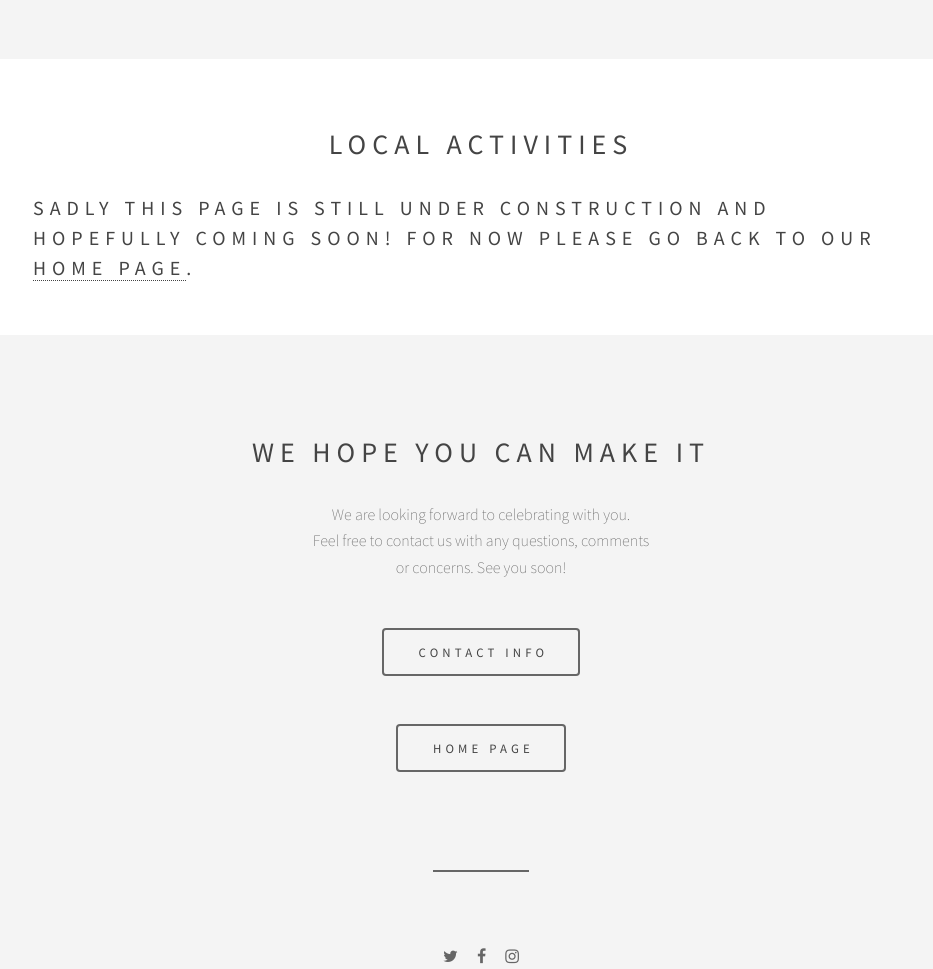
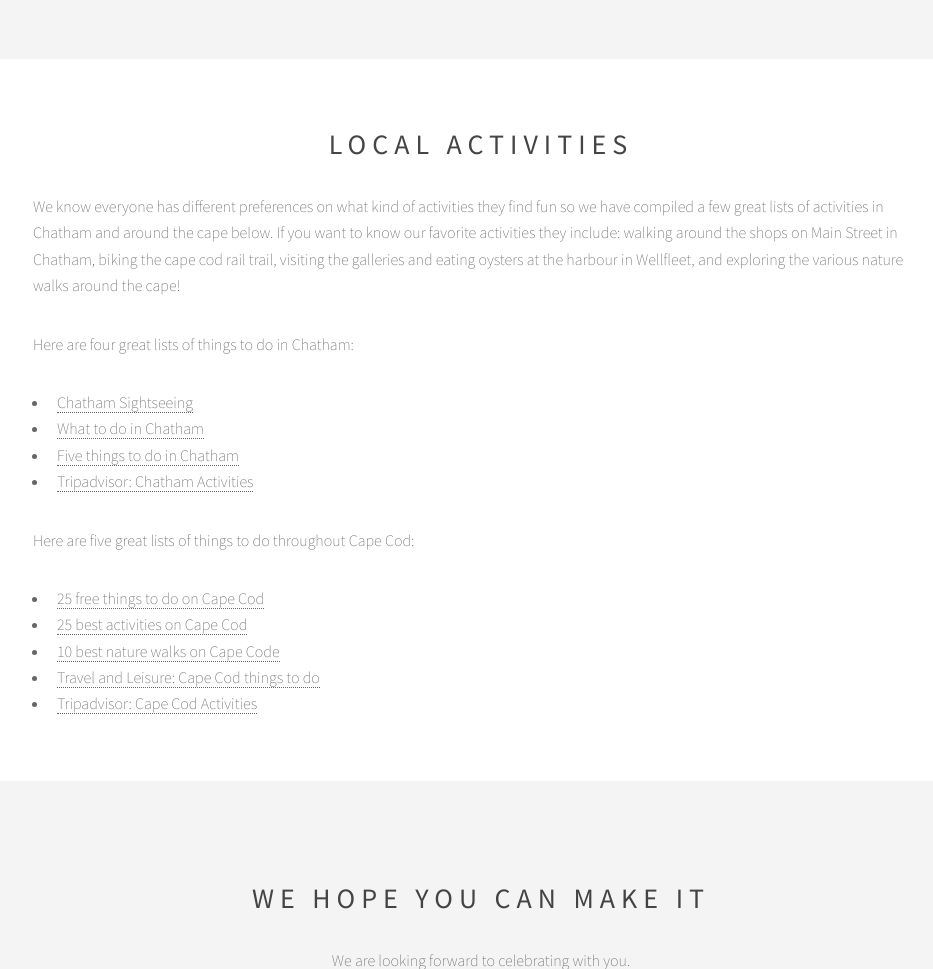
Before and after one commit to plancherb1/brannie_us, a Django app: page /wedding/activities in a window 1280 px wide. Shown: the part 605-1574 px from the top of the page, without its empty margins (159-1092 px from the left). Run offline with Django 3.2, Linux system fonts and the light colour scheme.

Commit message:
adding activities

```diff
--- a/version1/templates/epilogue/activities.html
+++ b/version1/templates/epilogue/activities.html
@@ -31,7 +31,25 @@
 				<header>
 					<h2>Local Activities</h2>
 				</header>
-					<h3>Sadly this page is still under construction and hopefully coming soon! For now please go back to our <a href='/wedding'>home page</a>.</h3>
+
+				<p> We know everyone has different preferences on what kind of activities they find fun so we have compiled a few great lists of activities in Chatham and around the cape below. If you want to know our favorite activities they include: walking around the shops on Main Street in Chatham, biking the cape cod rail trail, visiting the galleries and eating oysters at the harbour in Wellfleet, and exploring the various nature walks around the cape! </p>
+
+				<p> Here are four great lists of things to do in Chatham: </p>
+				<ul>
+					<li><a target='_blank' href='http://www.newenglandtravelplanner.com/go/ma/capecod/chatham/sights/'>Chatham Sightseeing</a></li>
+					<li><a target='_blank'href='http://www.chathaminfo.com/what-to-do'>What to do in Chatham</a></li>
+					<li><a target='_blank'href='http://capecodonline.com/things-to-do/five-things-chatham/'>Five things to do in Chatham</a></li>
+					<li><a target='_blank'href='https://www.tripadvisor.com/Attractions-g41499-Activities-Chatham_Cape_Cod_Massachusetts.html'>Tripadvisor: Chatham Activities</a></li>
+				</ul>
+
+				<p> Here are five great lists of things to do throughout Cape Cod:
+				<ul>
+					<li><a target='_blank' href='http://www.capecodchamber.org/articles/25-free-things-do-cape-cod'>25 free things to do on Cape Cod</a></li>
+					<li><a target='_blank' href='http://vacationidea.com/weekend_getaways/best-of-cape-cod.html'>25 best activities on Cape Cod</a></li>
+					<li><a target='_blank' href='http://www.capecodtravel.com/ten-best-nature-walks-cape-cod'>10 best nature walks on Cape Code</a></li>
+					<li><a target='_blank' href='http://www.travelandleisure.com/travel-guide/cape-cod/things-to-do'>Travel and Leisure: Cape Cod things to do</a></li>
+					<li><a target='_blank' href='https://www.tripadvisor.com/Attractions-g185492-Activities-Cape_Cod_Massachusetts.html'>Tripadvisor: Cape Cod Activities</a></li>
+				</ul>
 			</section>
 
 			<!-- CTA -->
```
